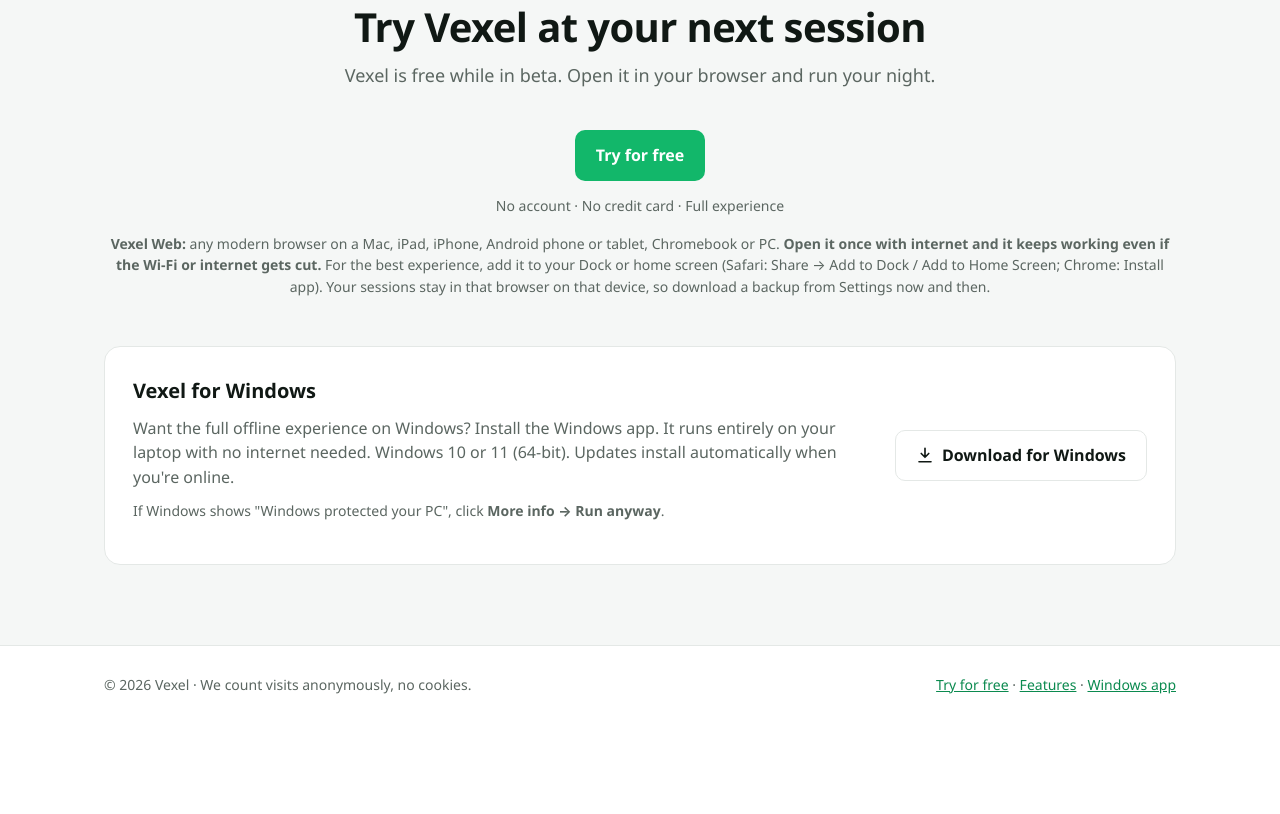
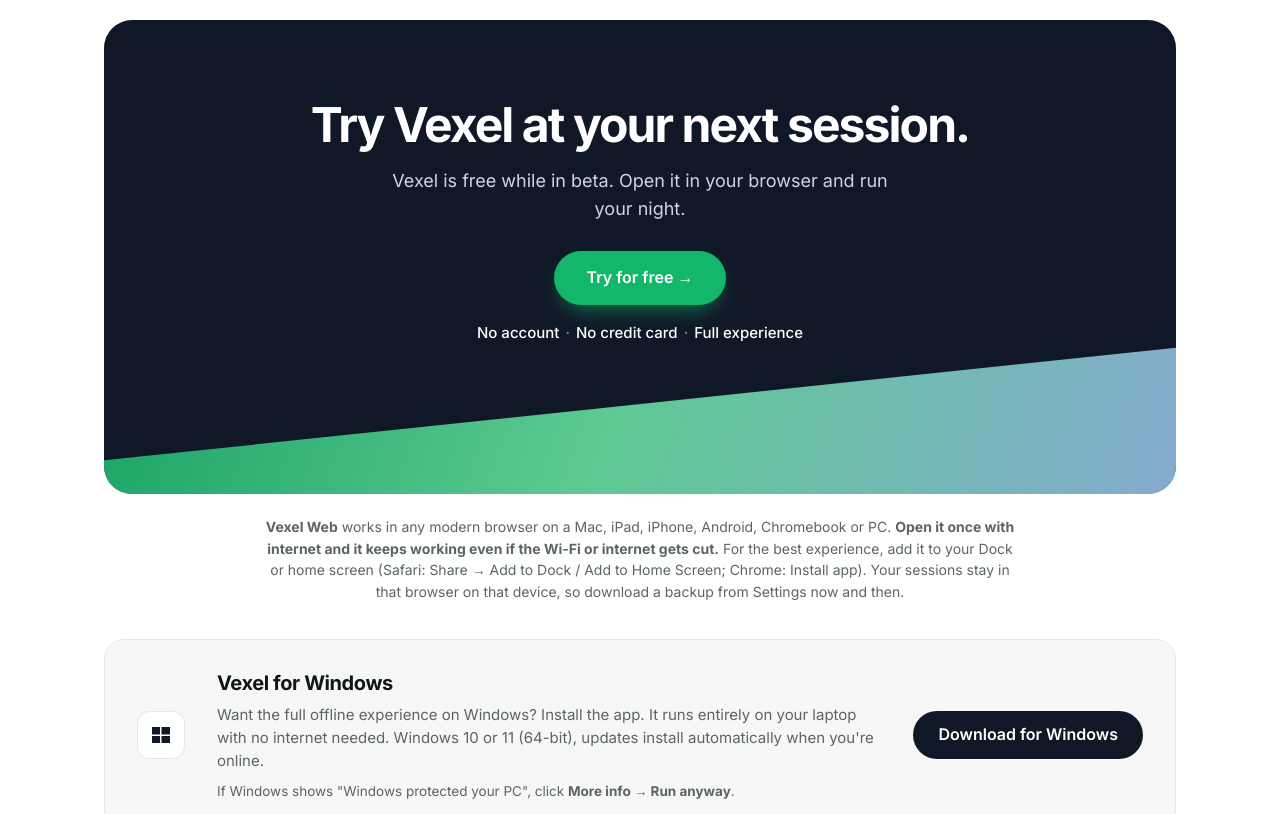
Before and after one commit to clisdan/vexel-releases, a plain HTML site: page index.html in a window 1280 px wide. Shown: the part 6936-7750 px from the top of the page. Before the commit the page ends 7659 px from the top, so only its background shows below. Drawn offline with Linux system fonts and the light colour scheme.

Commit message:
Website: Stripe-inspired closing section with readable note, Windows card below
Co-Authored-By: Claude Opus 5.5 <noreply@anthropic.com>
Claude-Session: https://claude.ai/code/session_01W5QrvRHCusayoxaL2wyyZZ

```diff
--- a/index.html
+++ b/index.html
@@ -171,6 +171,29 @@
   }
   @media (max-width:520px){.hx .cta .btn{width:100%;justify-content:center}}
   @media (prefers-reduced-motion:reduce){.hx .fu,.hx .band,.hx .frame,.hx .pill i{animation:none}}
+
+  /* Closing section v2 (Stripe-inspired) */
+  .gx{padding:96px 0;background:#fff;font-family:Inter,"Segoe UI Variable","Segoe UI",system-ui,sans-serif}
+  .gx .final{position:relative;overflow:hidden;border-radius:28px;background:#101828;padding:80px 40px 150px;text-align:center;color:#fff}
+  .gx .final::after{content:"";position:absolute;left:-10%;right:-10%;bottom:-150px;height:240px;transform:skewY(-6deg);background:linear-gradient(110deg,#12b76a,#6ce9a6 45%,#a4bcfd);opacity:.85;pointer-events:none}
+  .gx .final>*{position:relative;z-index:1}
+  .gx .final h2{color:#fff;font-size:clamp(30px,4.2vw,48px);line-height:1.06;letter-spacing:-.04em;max-width:680px;margin:0 auto}
+  .gx .final .lead2{font-size:18px;color:#d0d5dd;margin:16px auto 0;max-width:520px}
+  .gx .final .btn.primary{margin-top:28px;border-radius:999px;min-height:54px;padding:0 32px;box-shadow:0 10px 24px -10px rgba(18,183,106,.8);transition:transform .18s ease,background .18s ease}
+  .gx .final .btn.primary:hover{transform:translateY(-1px)}
+  .gx .final .note2{margin:16px 0 0;font-size:15px;font-weight:500;color:#ffffff}
+  .gx .final .note2 span{opacity:.5;margin:0 6px}
+  .gx .final .note2 b{font-weight:500;white-space:nowrap}
+  .gx .webreq{max-width:760px;margin:22px auto 0;text-align:center;font-size:14px;color:var(--muted)}
+  .gx .win{display:flex;flex-wrap:wrap;align-items:center;gap:20px 32px;margin-top:36px;padding:28px 32px;border-radius:20px;background:#f6f7f6;border:1px solid var(--line)}
+  .gx .win .wi{width:48px;height:48px;border-radius:12px;background:#fff;border:1px solid var(--line);display:grid;place-items:center;flex:none}
+  .gx .win .t{flex:1 1 340px}
+  .gx .win h3{margin:0;font-size:20px;letter-spacing:-.02em}
+  .gx .win p{margin:4px 0 0;color:var(--muted);font-size:15px}
+  .gx .win .small{font-size:13.5px;margin-top:8px}
+  .gx .btn.dark{background:#101828;color:#fff;border-radius:999px;min-height:48px;padding:0 24px}
+  .gx .btn.dark:hover{background:#1d2939}
+  @media (max-width:900px){.gx{padding:64px 0}.gx .final{padding:56px 22px 130px}.gx .win{padding:24px}.gx .win .btn{width:100%;justify-content:center}}
 </style>
 </head>
 <body>
@@ -361,26 +384,24 @@
     </div>
   </section>
 
-  <section id="get" class="alt">
-    <div class="wrap center">
-      <h2>Try Vexel at your next session</h2>
-      <p class="sub">Vexel is free while in beta. Open it in your browser and run your night.</p>
-      <div class="cta" style="justify-content:center">
-        <a class="btn primary" href="app/" data-goatcounter-click="try-free-bottom" data-goatcounter-title="Try for free (bottom)">Try for free</a>
+  <section id="get" class="gx">
+    <div class="wrap">
+      <div class="final">
+        <h2>Try Vexel at your next session.</h2>
+        <p class="lead2">Vexel is free while in beta. Open it in your browser and run your night.</p>
+        <a class="btn primary" href="app/" data-goatcounter-click="try-free-bottom" data-goatcounter-title="Try for free (bottom)">Try for free &rarr;</a>
+        <p class="note2"><b>No account</b><span>·</span><b>No credit card</b><span>·</span><b>Full experience</b></p>
       </div>
-      <p class="note">No account · No credit card · Full experience</p>
-      <p class="req"><b>Vexel Web:</b> any modern browser on a Mac, iPad, iPhone, Android phone or tablet, Chromebook or PC. <b>Open it once with internet and it keeps working even if the Wi-Fi or internet gets cut.</b> For the best experience, add it to your Dock or home screen (Safari: Share → Add to Dock / Add to Home Screen; Chrome: Install app). Your sessions stay in that browser on that device, so download a backup from Settings now and then.</p>
+      <p class="webreq"><b>Vexel Web</b> works in any modern browser on a Mac, iPad, iPhone, Android, Chromebook or PC. <b>Open it once with internet and it keeps working even if the Wi-Fi or internet gets cut.</b> For the best experience, add it to your Dock or home screen (Safari: Share → Add to Dock / Add to Home Screen; Chrome: Install app). Your sessions stay in that browser on that device, so download a backup from Settings now and then.</p>
 
-      <div class="panel" style="margin-top:48px;text-align:left;display:flex;flex-wrap:wrap;align-items:center;gap:20px 28px">
-        <div style="flex:1 1 320px">
+      <div class="win">
+        <div class="wi"><svg width="22" height="22" viewBox="0 0 22 22" aria-hidden="true"><rect x="2" y="3" width="8" height="7.5" fill="#101828"/><rect x="11.5" y="3" width="8.5" height="7.5" fill="#101828"/><rect x="2" y="12" width="8" height="7" fill="#101828"/><rect x="11.5" y="12" width="8.5" height="7" fill="#101828"/></svg></div>
+        <div class="t">
           <h3>Vexel for Windows</h3>
-          <p style="margin:0;color:var(--muted)">Want the full offline experience on Windows? Install the Windows app. It runs entirely on your laptop with no internet needed. Windows 10 or 11 (64-bit). Updates install automatically when you're online.</p>
-          <p class="req" style="margin-top:10px">If Windows shows "Windows protected your PC", click <b>More info → Run anyway</b>.</p>
+          <p>Want the full offline experience on Windows? Install the app. It runs entirely on your laptop with no internet needed. Windows 10 or 11 (64-bit), updates install automatically when you're online.</p>
+          <p class="small">If Windows shows "Windows protected your PC", click <b>More info → Run anyway</b>.</p>
         </div>
-        <a class="btn ghost" href="https://github.com/clisdan/vexel-releases/releases/latest" data-goatcounter-click="download-windows" data-goatcounter-title="Download for Windows">
-          <svg width="18" height="18" viewBox="0 0 24 24" fill="none" stroke="currentColor" stroke-width="2.2" stroke-linecap="round" stroke-linejoin="round" aria-hidden="true"><path d="M12 3v12m0 0l-5-5m5 5l5-5M4 21h16"/></svg>
-          Download for Windows
-        </a>
+        <a class="btn dark" href="https://github.com/clisdan/vexel-releases/releases/latest" data-goatcounter-click="download-windows" data-goatcounter-title="Download for Windows">Download for Windows</a>
       </div>
     </div>
   </section>
```
